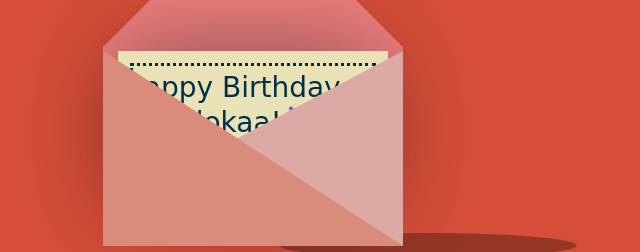
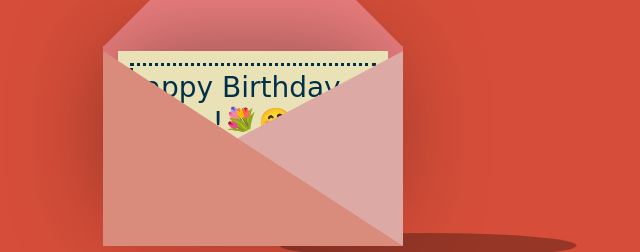
Before and after one commit to mahmoudabubakr/Birthday-Letter, a plain HTML site: page index.html in a window 1280 px wide. Shown: the part 292-544 px from the top of the page, without its empty margins (387-1027 px from the left). Drawn offline with nearby package versions, Linux system fonts and the light colour scheme.

Commit message:
Update index.html

```diff
--- a/index.html
+++ b/index.html
@@ -16,7 +16,7 @@
             <div class="envelope"></div>
             <div class="front"></div>
             <div class="card">
-                <div class="text">Happy Birthday ya Malokaa!💐🤗</div>
+                <div class="text">Happy Birthday ya !💐🤗</div>
                 <div class="heart"></div>
             </div>
         </div>
```
